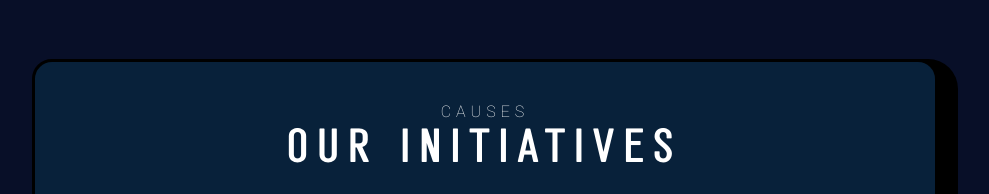
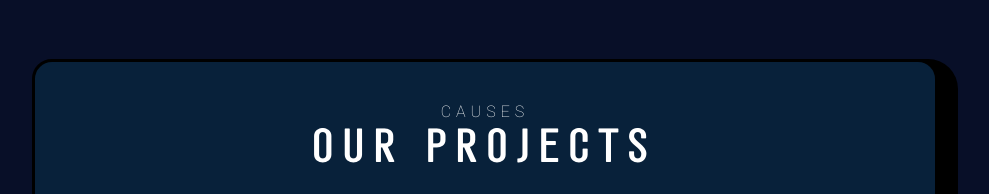
Before and after one commit to Justin-Naviro/naviro-website, a plain HTML site: page index.html in a window 1280 px wide. Shown: the part 1720-1914 px from the top of the page, without its empty margins (155-1144 px from the left). Drawn offline with Linux system fonts and the light colour scheme; files whose address does not match are found by name.

Commit message:
Update index.html

```diff
--- a/index.html
+++ b/index.html
@@ -135,7 +135,7 @@
 
       <div id="project-boxes">
 		<h3>CAUSES</h3>
-		<h2>OUR INITIATIVES</h2>
+		<h2>OUR PROJECTS</h2>
 
     <div class="wrapper">
       <i id="left" class="fa-solid fa-angle-left"><p><</p></i>
```
